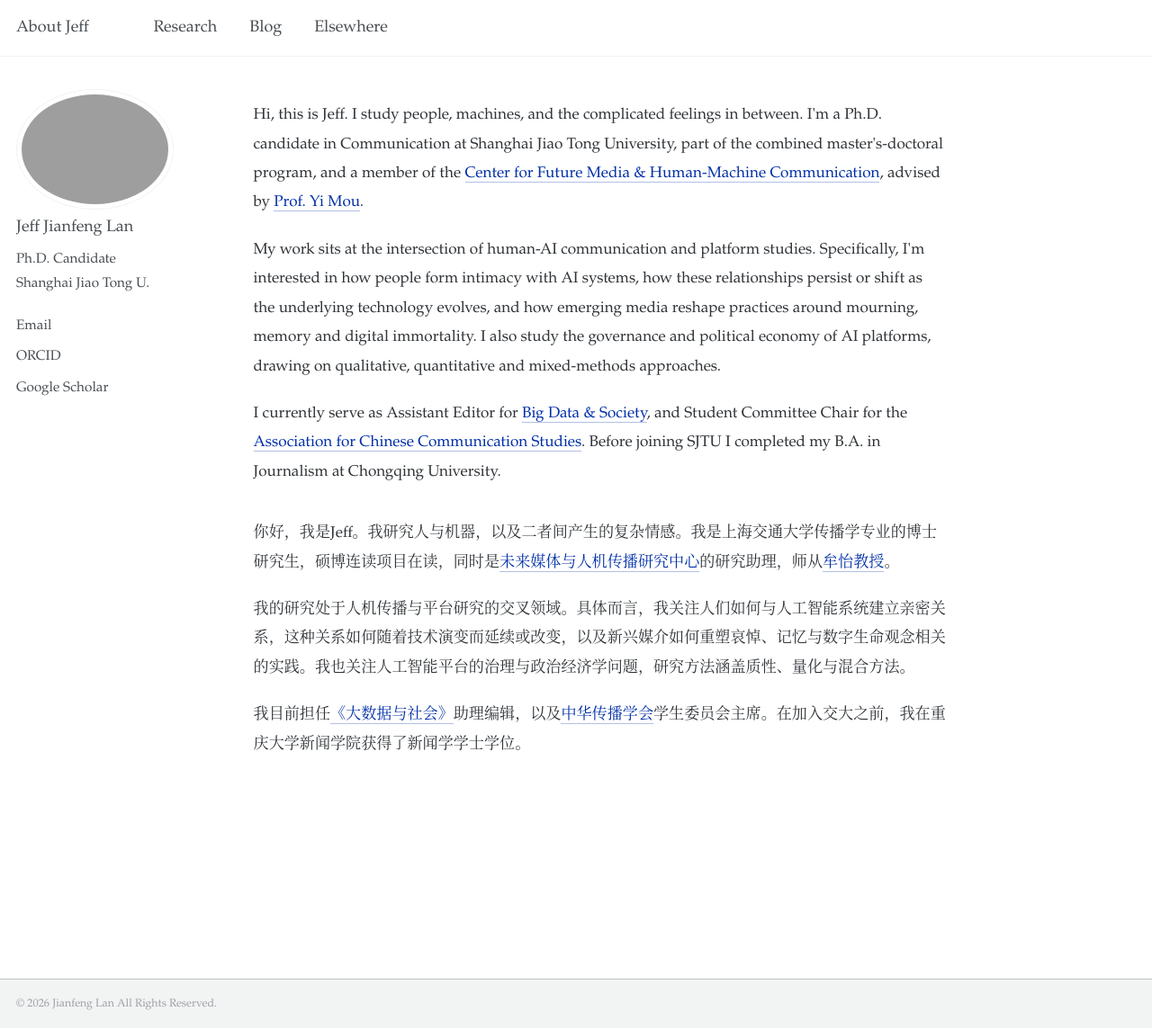
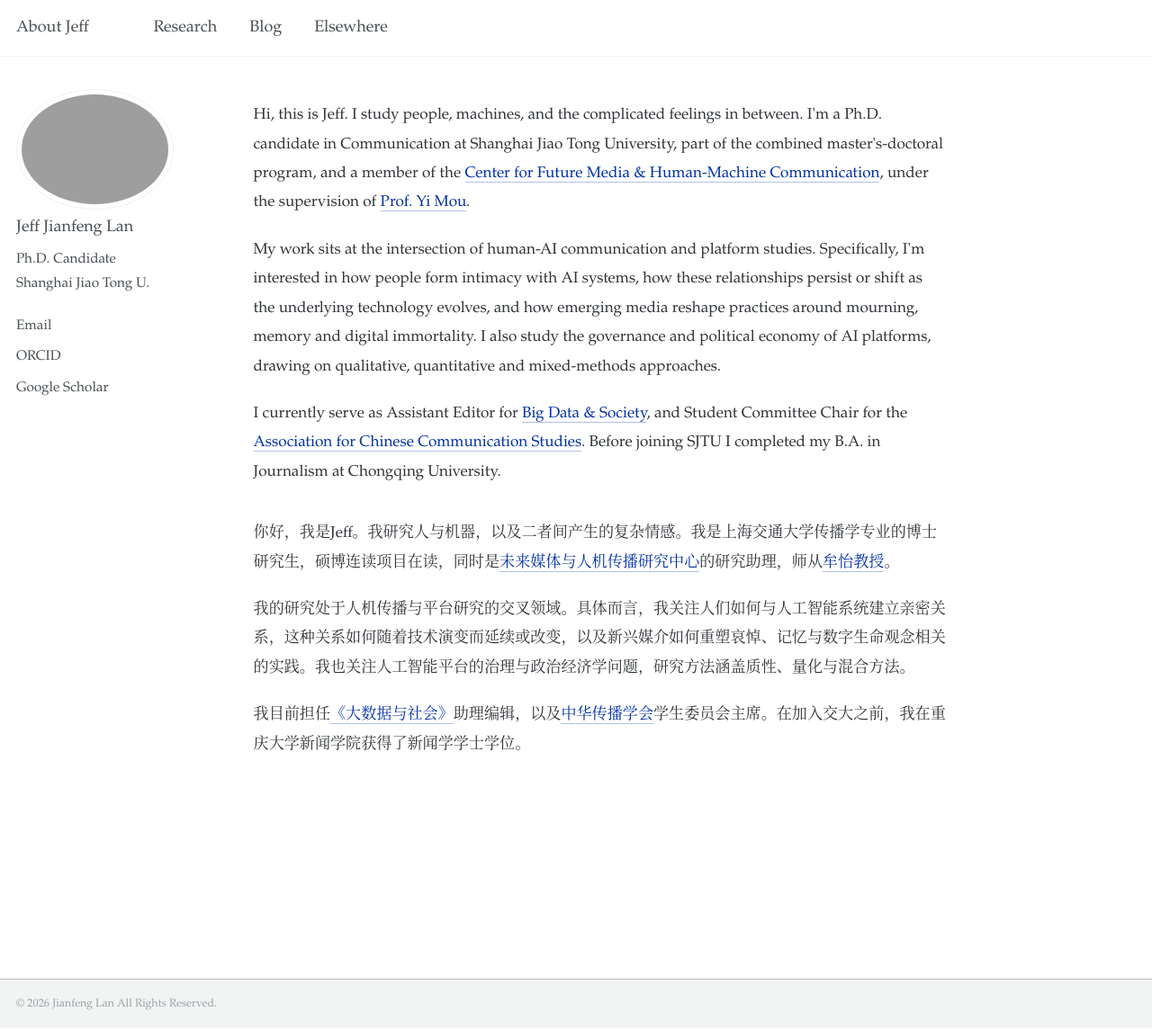
Before and after one commit to jianfenglan/jianfenglan.github.io, a Jekyll site: the page built from _pages/about.md, in a window 1280 px wide and 1144 px high. Shown: the whole window at 90% size. Built offline with Jekyll 4.4.1, drawn with Linux system fonts in a browser that asks for light colours.

Commit message:
Update about.md

```diff
--- a/_pages/about.md
+++ b/_pages/about.md
@@ -41,7 +41,7 @@ redirect_from:
 
 <div class="about-wrap">
 
-<p>Hi, this is Jeff. I study people, machines, and the complicated feelings in between. I'm a Ph.D. candidate in Communication at Shanghai Jiao Tong University, part of the combined master's-doctoral program, and a member of the <a href="https://cfmhmc.github.io/" target="_blank">Center for Future Media &amp; Human-Machine Communication</a>, advised by <a href="https://cfmhmc.github.io/yimou.github.io/" target="_blank">Prof. Yi Mou</a>.</p>
+<p>Hi, this is Jeff. I study people, machines, and the complicated feelings in between. I'm a Ph.D. candidate in Communication at Shanghai Jiao Tong University, part of the combined master's-doctoral program, and a member of the <a href="https://cfmhmc.github.io/" target="_blank">Center for Future Media &amp; Human-Machine Communication</a>, under the supervision of <a href="https://cfmhmc.github.io/yimou.github.io/" target="_blank">Prof. Yi Mou</a>.</p>
 
 <p>My work sits at the intersection of human-AI communication and platform studies. Specifically, I'm interested in how people form intimacy with AI systems, how these relationships persist or shift as the underlying technology evolves, and how emerging media reshape practices around mourning, memory and digital immortality. I also study the governance and political economy of AI platforms, drawing on qualitative, quantitative and mixed-methods approaches.</p>
 
```
